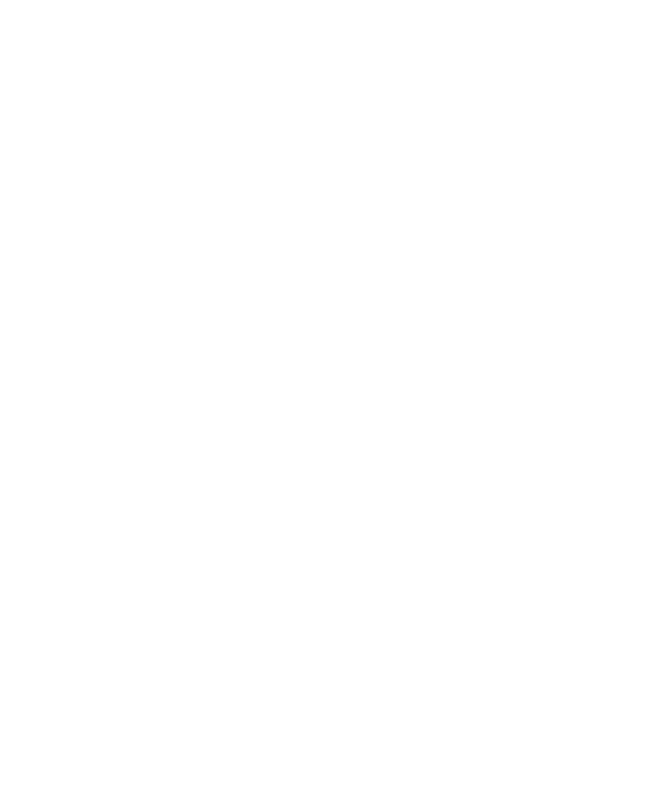
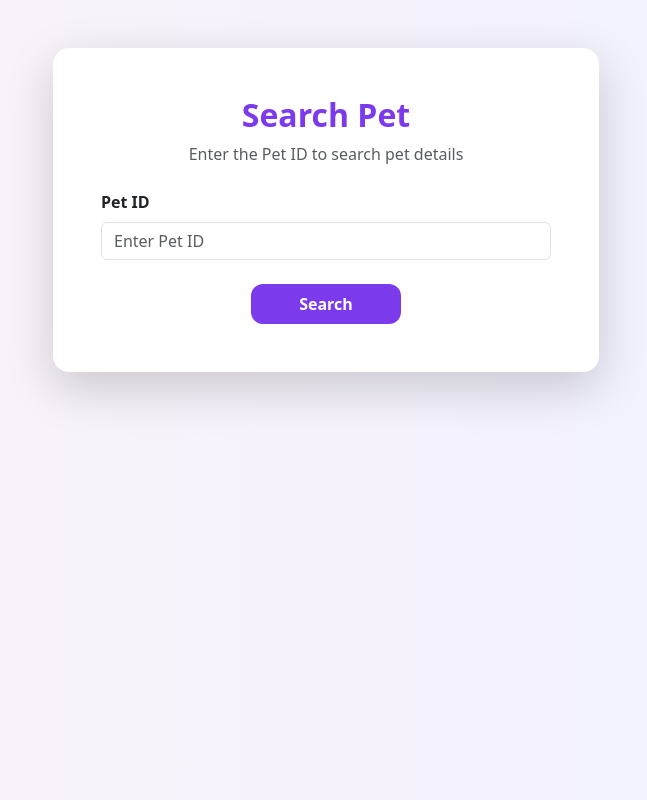
Before and after one commit to Ash-exwo/pet-adoption-react-app, a React (Vite) app: page /search in a window 1280 px wide. Before the commit this address had no page. Shown: the whole page, without its empty margins (314-961 px from the left). Built offline with nearby package versions, Linux system fonts and the light colour scheme.

Commit message:
Search pet v1

```diff
--- a/src/App.jsx
+++ b/src/App.jsx
@@ -5,6 +5,7 @@
 import './App.css'
 import { BrowserRouter, Route, Routes } from 'react-router-dom'
 import AddPet from './components/AddPet'
+import SearchPet from './components/SearchPet'
 
 function App() {
   const [count, setCount] = useState(0)
@@ -14,6 +15,7 @@
     <BrowserRouter>
     <Routes>
       <Route path='/' element={<AddPet/>}/>
+      <Route path='/search' element={<SearchPet/>}/>
     </Routes>
     </BrowserRouter>
     </>
--- /dev/null
+++ b/src/components/SearchPet.jsx
@@ -0,0 +1,77 @@
+import React from 'react'
+
+const SearchPet = () => {
+  return (
+    <div
+      style={{
+        background: "linear-gradient(to right, #FDF2F8, #EEF2FF)",
+        minHeight: "100vh",
+      }}
+
+    >
+
+      <div className="container py-5">
+        <div className="row justify-content-center">
+
+          <div className="col-12 col-md-8 col-lg-6">
+
+            <div
+              className="card shadow-lg border-0 rounded-4"
+              style={{ backgroundColor: "#ffffff" }}
+            >
+              <div className="card-body p-5">
+
+                <div className="text-center mb-4">
+                  <h2
+                    className="fw-bold"
+                    style={{ color: "#7C3AED" }}
+                  >
+                    Search Pet
+                  </h2>
+
+                  <p className="text-muted">
+                    Enter the Pet ID to search pet details
+                  </p>
+                </div>
+
+                <div className="row g-4">
+
+                  <div className="col-12">
+                    <label className="form-label fw-semibold">
+                      Pet ID
+                    </label>
+                    <input
+                      type="text"
+                      className="form-control"
+                      placeholder="Enter Pet ID"
+                    />
+                  </div>
+
+                  <div className="col-12 text-center">
+                    <button
+                      className="btn px-5 py-2 fw-bold"
+                      style={{
+                        backgroundColor: "#7C3AED",
+                        color: "#fff",
+                        border: "none",
+                        borderRadius: "12px",
+                      }}
+                    >
+                      Search
+                    </button>
+                  </div>
+
+                </div>
+
+              </div>
+            </div>
+
+          </div>
+
+        </div>
+      </div>
+    </div>
+  )
+}
+
+export default SearchPet
```
